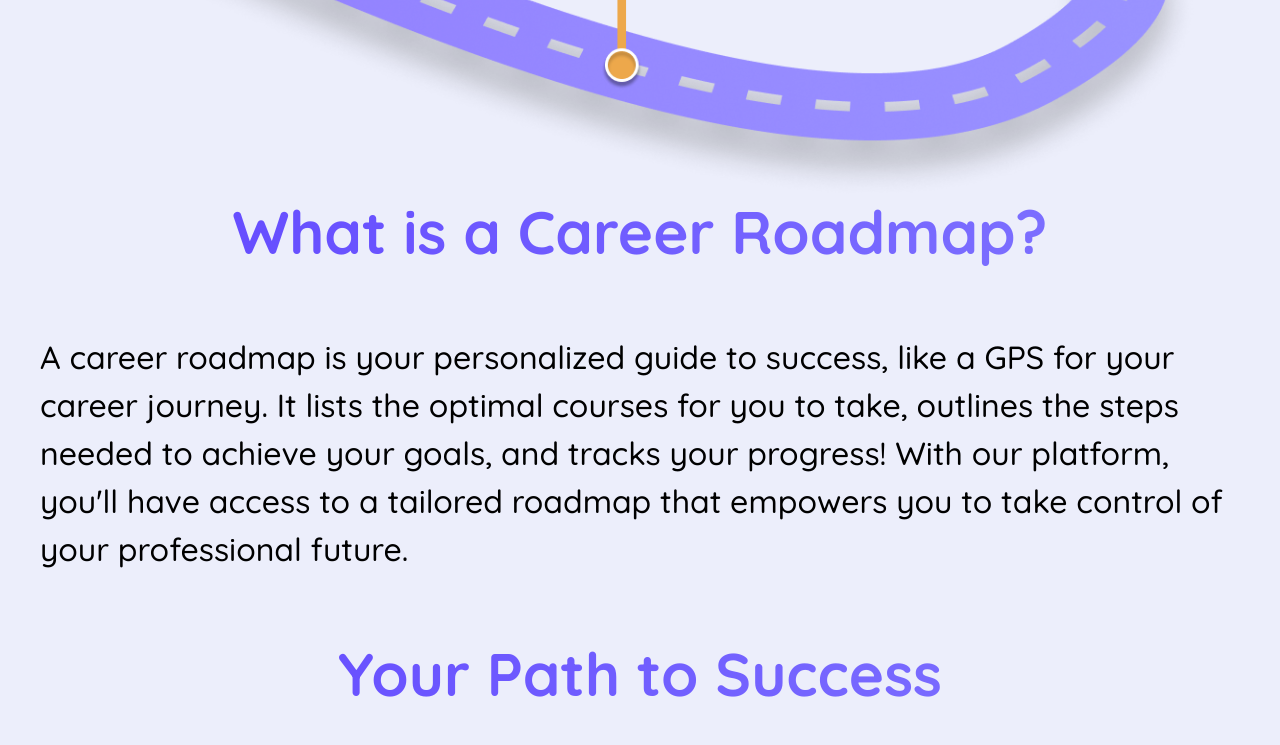
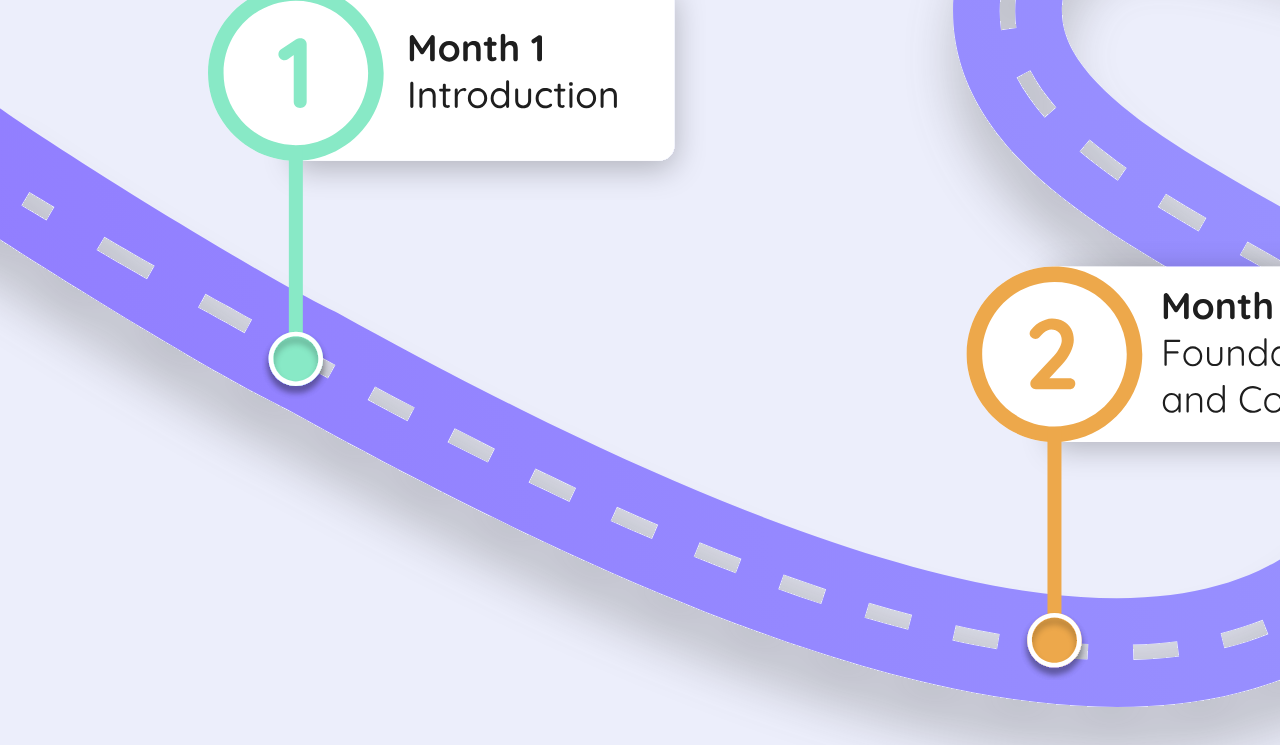
Before and after one commit to britzky/career-coach, a React (Vite) app in the folder frontend/career-coach/: page / in a window 1280 px wide. Shown: the part 900-1645 px from the top of the page. Built offline with nearby package versions, Linux system fonts and the light colour scheme.

Commit message:
Fixed landing page

```diff
--- a/frontend/career-coach/src/pages/LandingPage/LandingPage.tsx
+++ b/frontend/career-coach/src/pages/LandingPage/LandingPage.tsx
@@ -3,7 +3,7 @@ import { Footer } from "../../components";
 import skillDev from "../../assets/images/Moving forward.png"
 import progress from "../../assets/images/Progress overview.png"
 import career from "../../assets/images/Job hunt.png"
-import road from "../../assets/images/road.png"
+import road from "../../assets/images/road.svg"
 import { useCareerDetails } from "../../context/CareerContext";
 
 export const LandingPage = () => {
@@ -15,7 +15,7 @@ export const LandingPage = () => {
       <div className="mt-28 mx-10">
         <div className="flex flex-col mb-7 h-[695px]">
           <div className="relative mx-0 w-full">
-            <img src={road} alt="road" className="absolute -ml-28 mt-20 min-w-[2100px]" />
+            <img src={road} alt="road" className="absolute -ml-40 mt-20 min-w-[2750px]" />
           </div>
           <div className="max-w-[957px] flex flex-col">
             <span className="text-purpleText2 font-bold text-base">Get your DREAM JOB with our</span>
@@ -32,7 +32,7 @@ export const LandingPage = () => {
             </button>
           </div>
         </div>
-        <div className="overflow-x-hidden space-y-14 my-14 mt-56">
+        <div className="overflow-x-hidden space-y-14 my-14 mt-[54rem]">
           <h1 className="font-bold text-xxl gradient-text bg-logo text-center mt-14">What is a Career Roadmap?</h1>
           <p className="font-medium text-base">
             A career roadmap is your personalized guide to success,
```
